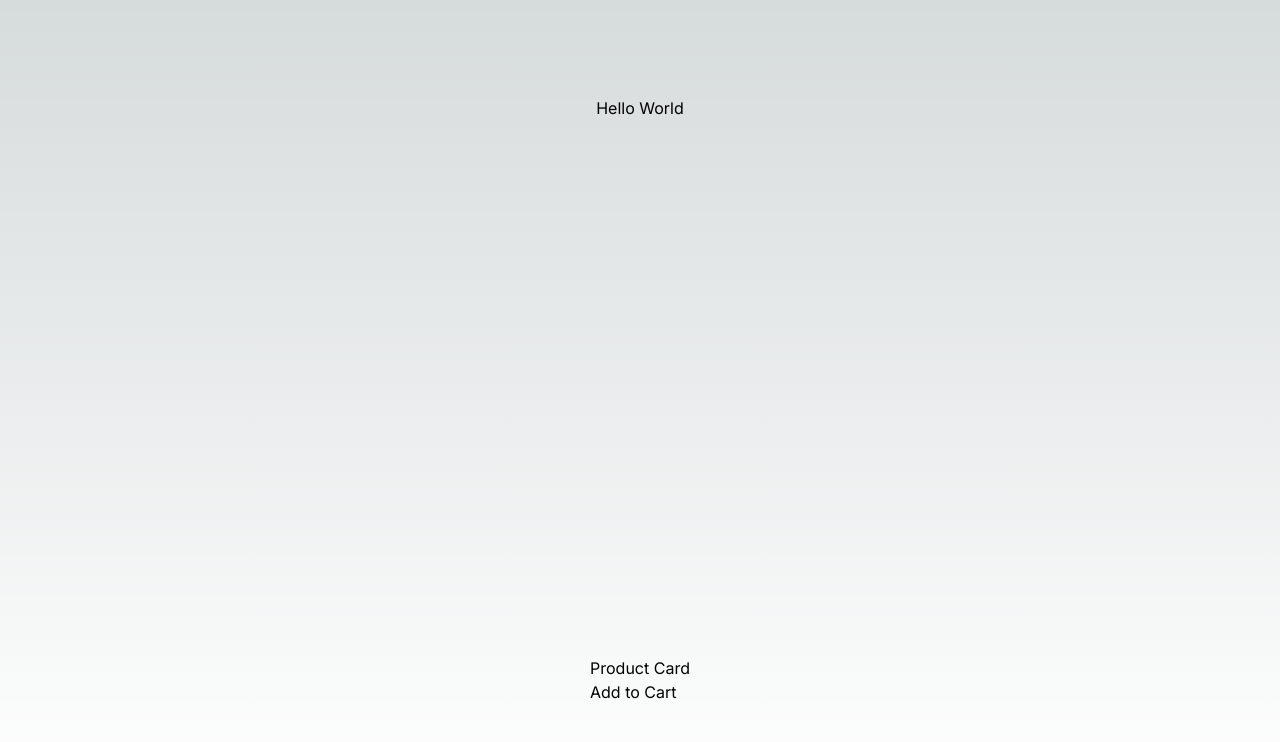
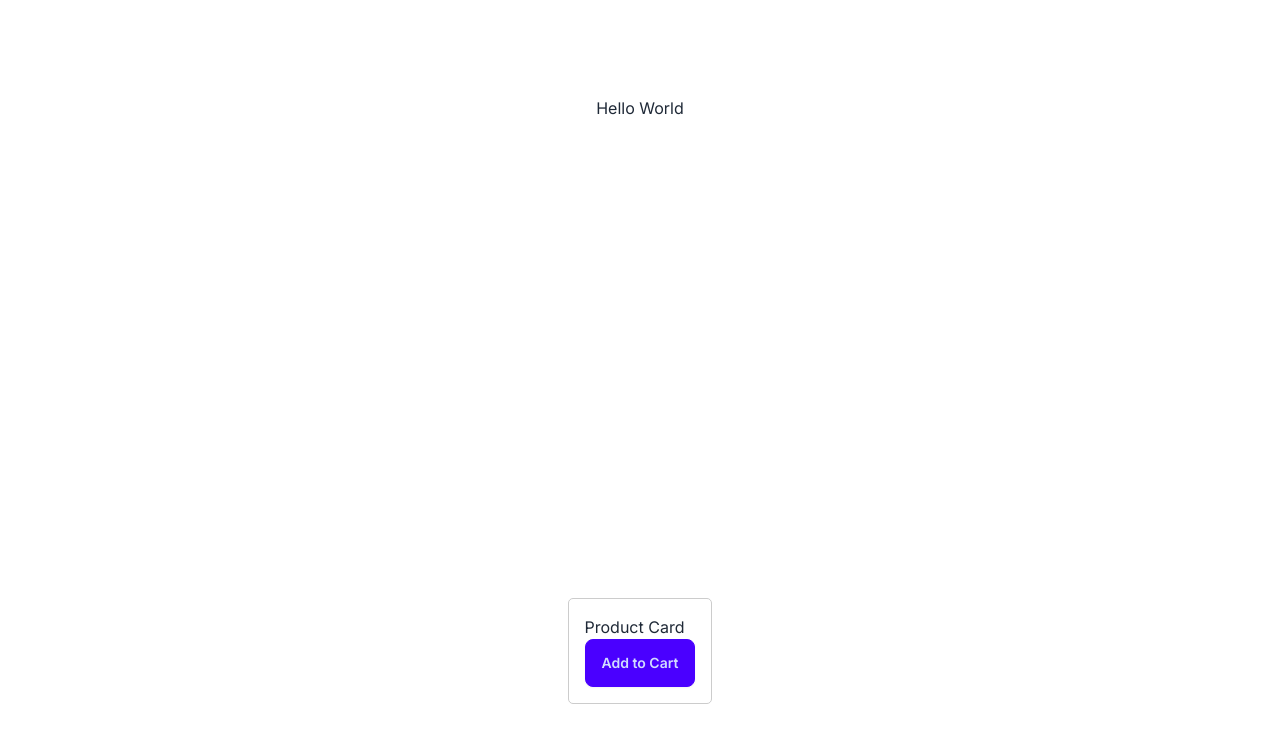
Before and after one commit to rupinderjdn/next-app, a Next.js app: page / in a window 1280 px wide. Shown: the top 742 px of the page. Built offline with nearby package versions, Linux system fonts and the light colour scheme.

Commit message:
till daisy ui

```diff
--- a/app/components/AddToCart.tsx
+++ b/app/components/AddToCart.tsx
@@ -4,7 +4,8 @@
 const AddToCart = () => {
   return (
     <div>
-      <button onClick={() => console.log('Add to Cart')}>Add to Cart</button>
+
+      <button className='btn btn-primary' onClick={() => console.log('Add to Cart')}>Add to Cart</button>
     </div>
   )
 }
--- /dev/null
+++ b/app/components/ProductCard.module.css
@@ -0,0 +1,5 @@
+.card {
+    padding: 1rem;
+    border: 1px solid #ccc;
+    border-radius: 5px;
+}
--- a/app/components/ProductCard.tsx
+++ b/app/components/ProductCard.tsx
@@ -1,10 +1,11 @@
 import React from 'react'
 import AddToCart from './AddToCart';
+import styles from './ProductCard.module.css';
 
 const ProductCard = () => {
   return (
-    <div>
-      <h1>Product Card</h1>
+    <div className={styles.card}>
+      <h1 className=' '>Product Card</h1>
       {/* <button onClick={() => console.log('Add to Cart')}>Add to Cart</button> */}
       <AddToCart />
     </div>
--- a/app/globals.css
+++ b/app/globals.css
@@ -4,20 +4,21 @@
 
 :root {
   --foreground-rgb: 0, 0, 0;
-  --background-start-rgb: 214, 219, 220;
-  --background-end-rgb: 255, 255, 255;
+  /* --background-start-rgb: 214, 219, 220; */
+  /* --background-end-rgb: 255, 255, 255; */
 }
 
+/*  checking if user is in dark mode or light mode   */
 @media (prefers-color-scheme: dark) {
   :root {
     --foreground-rgb: 255, 255, 255;
-    --background-start-rgb: 0, 0, 0;
-    --background-end-rgb: 0, 0, 0;
+    /* --background-start-rgb: 0, 0, 0; */
+    /* --background-end-rgb: 0, 0, 0; */
   }
 }
 
 body {
-  color: rgb(var(--foreground-rgb));
+  /* color: rgb(var(--foreground-rgb)); */
   background: linear-gradient(
       to bottom,
       transparent,
--- a/app/layout.tsx
+++ b/app/layout.tsx
@@ -15,7 +15,7 @@
   children: React.ReactNode
 }) {
   return (
-    <html lang="en">
+    <html lang="en" data-theme="light">
       <body className={inter.className}>{children}</body>
     </html>
   )
--- a/app/users/page.tsx
+++ b/app/users/page.tsx
@@ -1,11 +1,43 @@
 import React from 'react'
 import Link from 'next/link'
 
-const page = () => {
+interface User {
+  id: number;
+  name: string;
+  email: string;
+}
+
+const page = async () => {
+  const res = await fetch('https://jsonplaceholder.typicode.com/users' ,{
+    cache: 'no-store',
+    // next: {
+    //   revalidate: 10, // revalidate every 10 seconds
+    // }
+  })
+  const users: User[] = await res.json()
+
   return (
     <div>
       <h1>Users</h1>
+      <p>{new Date().toLocaleTimeString()}</p>
       <Link href="/users/new">New User</Link>
+      <table className='table table-bordered'>
+        <thead>
+          <tr>
+            <th>Name</th>
+            <th>Email</th>
+          </tr>
+        </thead>
+        <tbody >
+
+      {users.map((user: User) => (
+        <tr key={user.id}>
+          <td>{user.name}</td>
+          <td>{user.email}</td>
+        </tr>
+      ))}
+      </tbody>
+      </table>
     </div>
   )
 }
--- a/package.json
+++ b/package.json
@@ -21,5 +21,9 @@
     "react-dom": "19.0.0",
     "tailwindcss": "3.4.17",
     "typescript": "5.7.2"
+  },
+  "devDependencies": {
+    "daisy": "^0.2.0",
+    "daisyui": "^4.12.23"
   }
 }
--- a/tailwind.config.ts
+++ b/tailwind.config.ts
@@ -15,6 +15,11 @@
       },
     },
   },
-  plugins: [],
+  plugins: [
+    require("daisyui"),
+  ],
+  daisyui: {
+    themes: ["light", "dark"],
+  },
 }
 export default config
```
Also changed, not shown: 1 other file (tests, documents, lock files or other folders).
